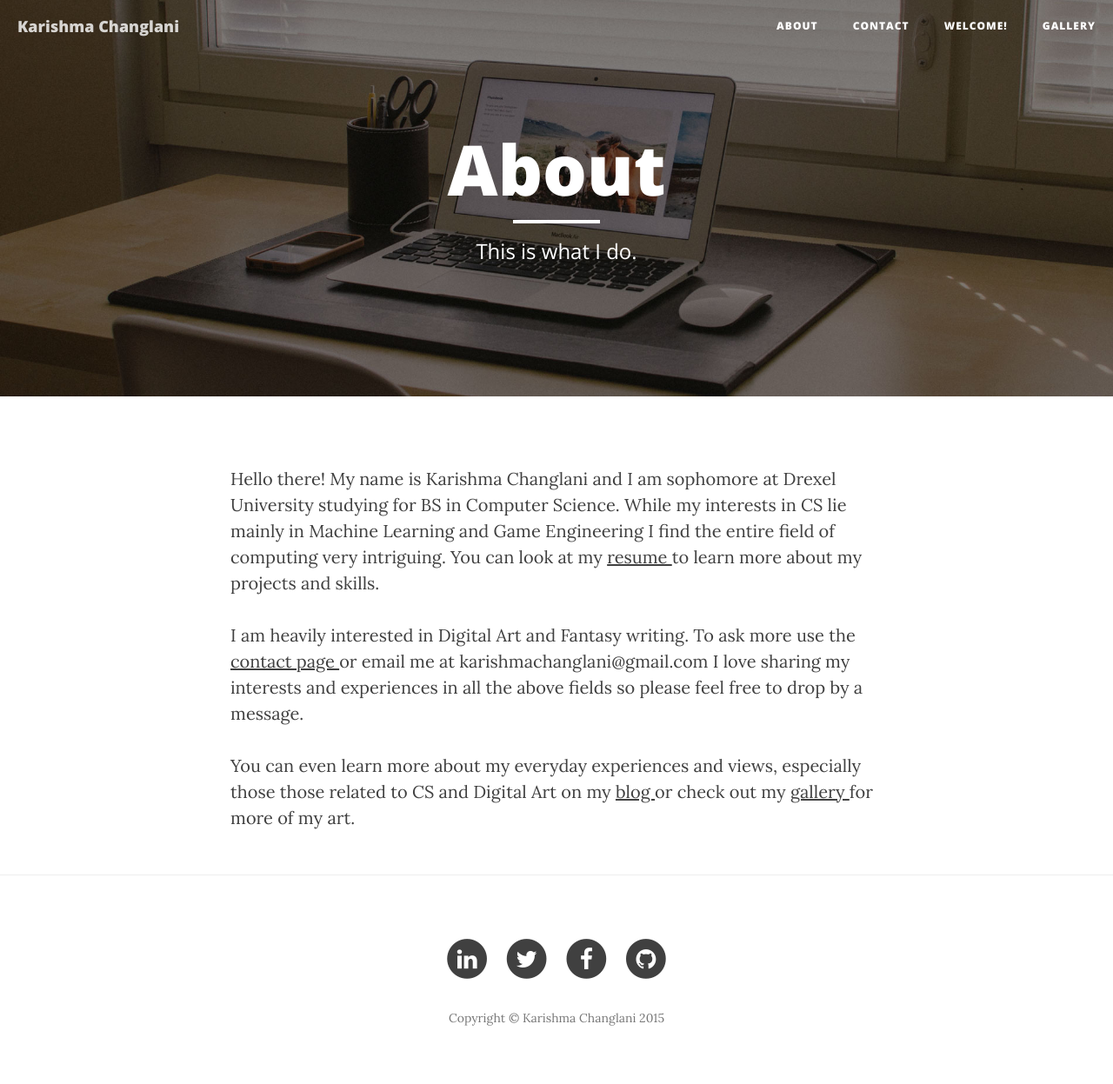
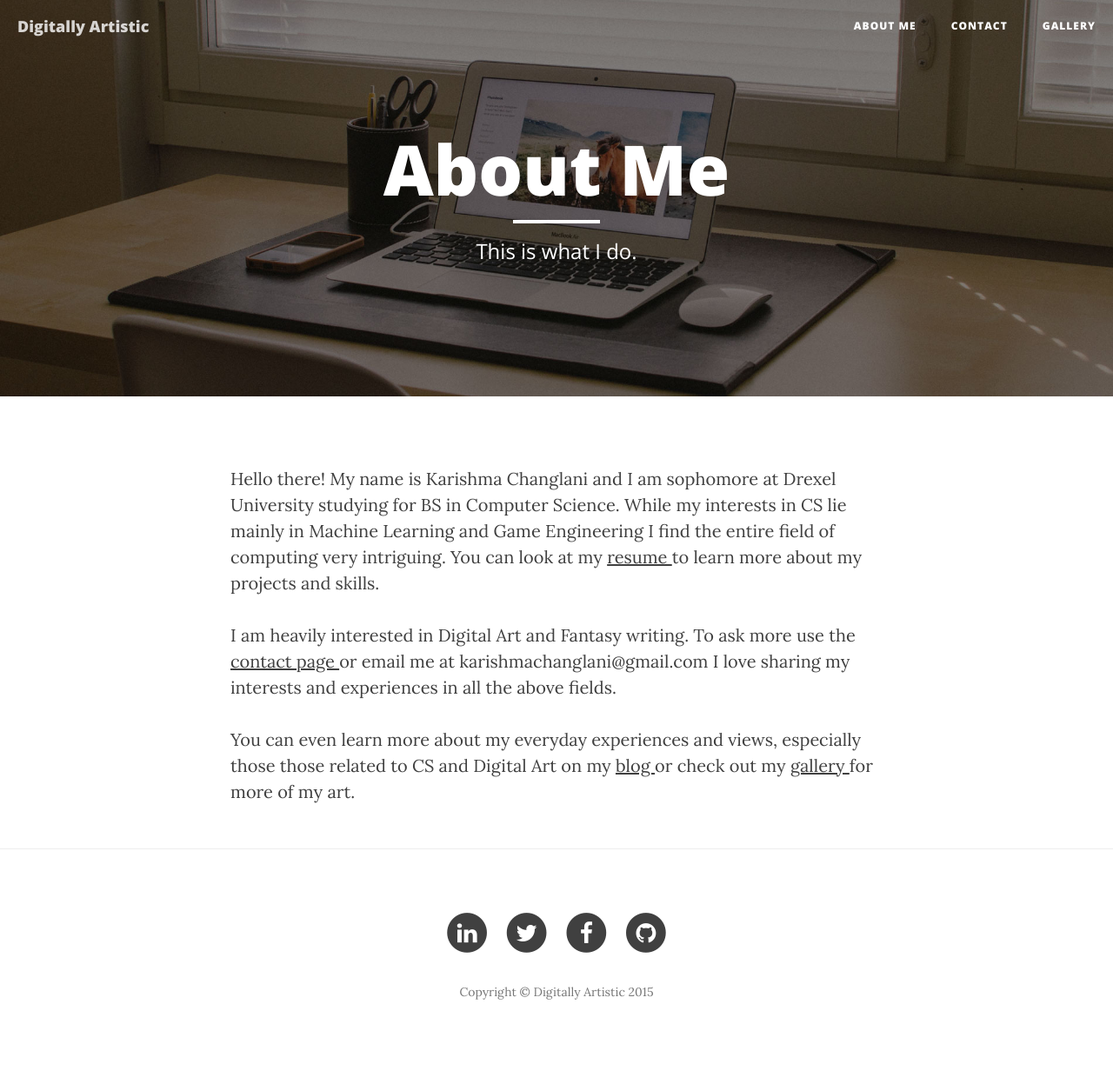
Before and after one commit to KarishmaChanglani/KarishmaChanglani.github.io, a Jekyll site: the page built from about.html, in a window 1280 px wide. Shown: the whole page at 87% size. Built offline with Jekyll 4.4.1, drawn with Linux system fonts in a browser that asks for light colours; nearby versions of some CDN libraries; after the commit the page ends 1217 px from its top, so only the background shows below that.

Commit message:
Fixed header and posts, updated about page and site.title

```diff
--- a/_config.yml
+++ b/_config.yml
@@ -1,5 +1,5 @@
 # Site settings
-title: Karishma Changlani
+title: Digitally Artistic
 header-img: img/home-bg.jpg
 email: karishmachanglani@gmail.com
 description: "Welcome! My name is Karishma Changlani and this my website."
--- a/_includes/nav.html
+++ b/_includes/nav.html
@@ -9,7 +9,7 @@
                 <span class="icon-bar"></span>
                 <span class="icon-bar"></span>
             </button>
-            {% if site.title != "Welcome!" %}
+            {% if site.title %}
             <a class="navbar-brand" href="{{ site.baseurl }}/">{{ site.title }}</a>
             {% endif %}
         </div>
@@ -17,10 +17,12 @@
         <!-- Collect the nav links, forms, and other content for toggling -->
         <div class="collapse navbar-collapse" id="bs-example-navbar-collapse-1">
             <ul class="nav navbar-nav navbar-right">
-                {% for page in site.pages %}{% if site.title != "Welcome!" %}
+                {% for page in site.pages %}{% if site.title %}
+                {% if page.title != "Welcome!" %}
                 <li>
                     <a href="{{ page.url | prepend: site.baseurl }}">{{ page.title }}</a>
                 </li>
+                {% endif %}
                 {% endif %}{% endfor %}
                 <li>
                     <a href="{{ site.gallery_link}}/" target="_blank" >Gallery</a>
--- a/about.html
+++ b/about.html
@@ -1,6 +1,6 @@
 ---
 layout: page
-title: "About"
+title: "About Me"
 description: "This is what I do."
 header-img: "img/about-bg.jpg"
 ---
@@ -19,12 +19,12 @@ I am heavily interested in Digital Art and Fantasy
 writing. To ask more use the <a href="contact.html" > contact page </a>
 or email me at karishmachanglani@gmail.com
 I love sharing my interests and experiences in all
-the above fields so please feel free to drop by a message.
+the above fields.
 </p>
 
 <p>
 You can even learn more about my everyday experiences and views, especially those
-those related to CS and Digital Art on my <a href="https://digitallyartistic.wordpress.com/">
+those related to CS and Digital Art on my <a href="..\">
 blog </a> or check out my <a href="https://doodler0305.deviantart.com"> gallery </a>
 for more of my art.
 </p>
```
